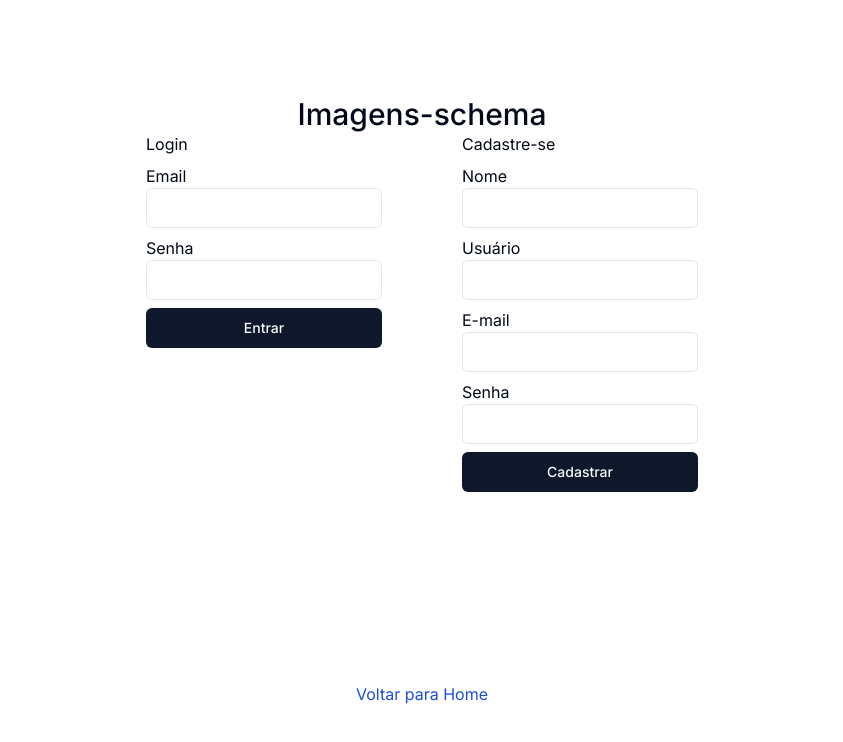
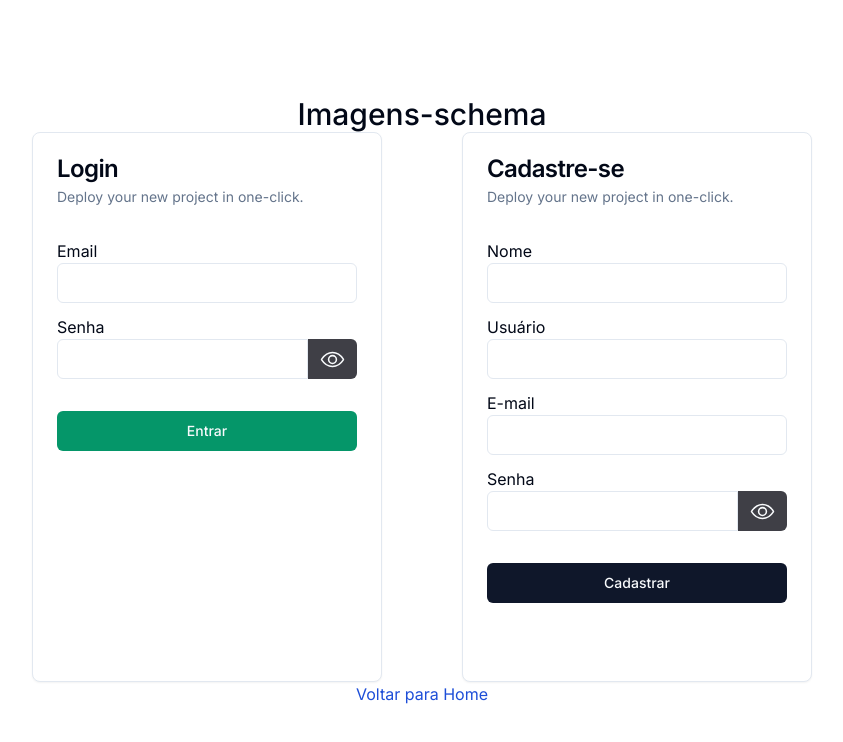
Before and after one commit to gabrielrieff/imagens-schema, a Next.js app: page /user in a window 1280 px wide. Shown: the top 742 px of the page, without its empty margins (218-1061 px from the left). Built offline with nearby package versions, Linux system fonts and the light colour scheme; no server answers.

Commit message:
add card component

```diff
--- a/src/components/FormLogin.tsx
+++ b/src/components/FormLogin.tsx
@@ -1,12 +1,24 @@
 import { z } from "zod";
+import { useContext, useState } from "react";
+import { AuthContext } from "~/context/context";
 import { useLoginSchema } from "./schema/schemaLogin";
+
+import {
+  Card,
+  CardContent,
+  CardDescription,
+  CardFooter,
+  CardHeader,
+  CardTitle,
+} from "./ui/card";
+import { Input } from "./ui/input";
 import { Button } from "./ui/button";
-import { Input } from "./ui/input";
-import { useContext } from "react";
-import { AuthContext } from "~/context/context";
+import { IoEyeOffOutline, IoEyeOutline } from "react-icons/io5";
 
 export const FormLogin = () => {
   const { signIn } = useContext(AuthContext);
+
+  const [invisiblePassword, setInvisiblePassword] = useState(true);
 
   const { handleSubmit, schema, errors, register } = useLoginSchema();
   type formDataProps = z.infer<typeof schema>;
@@ -17,36 +29,74 @@
     await signIn(email, password);
   };
 
+  function handleInvisiblePassword() {
+    setInvisiblePassword(!invisiblePassword);
+  }
+
   return (
+    <Card className="w-[350px] h-full">
       <form
         onSubmit={handleSubmit(authUser)}
         autoComplete="off"
         className="flex flex-col gap-2"
       >
-      <h1>Login</h1>
+        <CardHeader>
+          <CardTitle>Login</CardTitle>
+          <CardDescription>
+            Deploy your new project in one-click.
+          </CardDescription>
+        </CardHeader>
+        <CardContent className="flex flex-col justify-center gap-3">
           <label className="flex flex-col">
             <div className="flex flex-col">
               <span>Email</span>
               <Input autoComplete="off" {...register("email")} type="text" />
               {errors.email && (
-            <span className="text-red-700 font-semibold">
+                <span className="text-red-700 text-xs">
                   {errors.email.message}
                 </span>
               )}
             </div>
           </label>
           <label className="flex flex-col">
-        <div className="flex flex-col">
+            <div className="flex flex-col relative">
               <span>Senha</span>
-          <Input autoComplete="off" {...register("password")} type="text" />
+              <div className="flex">
+                <Input
+                  className="rounded-r-none"
+                  autoComplete="off"
+                  {...register("password")}
+                  type={`${invisiblePassword ? "password" : "text"}`}
+                />
+                <Button
+                  type="button"
+                  className="rounded-l-none px-3 bg-zinc-700"
+                  onClick={handleInvisiblePassword}
+                >
+                  {invisiblePassword === true ? (
+                    <IoEyeOutline size={25} />
+                  ) : (
+                    <IoEyeOffOutline size={25} />
+                  )}
+                </Button>
+              </div>
               {errors.password && (
-            <span className="text-red-700 font-semibold">
+                <span className="text-red-700 text-xs">
                   {errors.password.message}
                 </span>
               )}
             </div>
           </label>
-      <Button type="submit">Entrar</Button>
+        </CardContent>
+        <CardFooter>
+          <Button
+            type="submit"
+            className="bg-emerald-600 hover:bg-emerald-400 w-full"
+          >
+            Entrar
+          </Button>
+        </CardFooter>
       </form>
+    </Card>
   );
 };
--- a/src/components/FormRegister.tsx
+++ b/src/components/FormRegister.tsx
@@ -1,12 +1,25 @@
 import { z } from "zod";
+import { AuthContext } from "~/context/context";
+import { useContext, useState } from "react";
+
 import { useRegisterSchema } from "./schema/schemeRegister";
+
+import {
+  Card,
+  CardContent,
+  CardDescription,
+  CardFooter,
+  CardHeader,
+  CardTitle,
+} from "./ui/card";
 import { Button } from "./ui/button";
 import { Input } from "./ui/input";
-import { AuthContext } from "~/context/context";
-import { useContext } from "react";
+import { IoEyeOffOutline, IoEyeOutline } from "react-icons/io5";
 
 export const FormRegister = () => {
   const { createUser } = useContext(AuthContext);
+
+  const [invisiblePassword, setInvisiblePassword] = useState(true);
 
   const { handleSubmit, schema, errors, register } = useRegisterSchema();
   type formDataProps = z.infer<typeof schema>;
@@ -17,19 +30,31 @@
     await createUser({ email, name, password, user });
   };
 
+  function handleInvisiblePassword() {
+    setInvisiblePassword(!invisiblePassword);
+  }
+
   return (
+    <Card className="w-[350px] h-full">
       <form
         autoComplete="off"
         onSubmit={handleSubmit(registerUser)}
         className="flex flex-col gap-2"
       >
-      <h1>Cadastre-se</h1>
+        <CardHeader>
+          <CardTitle>Cadastre-se</CardTitle>
+          <CardDescription>
+            Deploy your new project in one-click.
+          </CardDescription>
+        </CardHeader>
+
+        <CardContent className="flex flex-col gap-3">
           <label className="flex flex-col">
             <div className="flex flex-col">
               <span>Nome</span>
               <Input autoComplete="off" {...register("name")} type="text" />
               {errors.name && (
-            <span className="text-red-700 font-semibold">
+                <span className="text-red-700 text-xs">
                   {errors.name.message}
                 </span>
               )}
@@ -41,7 +66,7 @@
               <span>Usuário</span>
               <Input autoComplete="off" {...register("user")} type="text" />
               {errors.user && (
-            <span className="text-red-700 font-semibold">
+                <span className="text-red-700 text-xs">
                   {errors.user.message}
                 </span>
               )}
@@ -53,7 +78,7 @@
               <span>E-mail</span>
               <Input autoComplete="off" {...register("email")} type="email" />
               {errors.email && (
-            <span className="text-red-700 font-semibold">
+                <span className="text-red-700 text-xs">
                   {errors.email.message}
                 </span>
               )}
@@ -63,16 +88,40 @@
           <label className="flex flex-col">
             <div className="flex flex-col">
               <span>Senha</span>
-          <Input autoComplete="off" {...register("password")} type="password" />
+              <div className="flex">
+                <Input
+                  className="rounded-r-none"
+                  autoComplete="off"
+                  {...register("password")}
+                  type={`${invisiblePassword ? "password" : "text"}`}
+                />
+                <Button
+                  type="button"
+                  className="rounded-l-none px-3 bg-zinc-700"
+                  onClick={handleInvisiblePassword}
+                >
+                  {invisiblePassword === true ? (
+                    <IoEyeOutline size={25} />
+                  ) : (
+                    <IoEyeOffOutline size={25} />
+                  )}
+                </Button>
+              </div>
               {errors.password && (
-            <span className="text-red-700 font-semibold">
+                <span className="text-red-700 text-xs">
                   {errors.password.message}
                 </span>
               )}
             </div>
           </label>
+        </CardContent>
 
-      <Button type="submit">Cadastrar</Button>
+        <CardFooter>
+          <Button type="submit" className="w-full">
+            Cadastrar
+          </Button>
+        </CardFooter>
       </form>
+    </Card>
   );
 };
--- /dev/null
+++ b/src/components/ui/card.tsx
@@ -0,0 +1,79 @@
+import * as React from "react"
+
+import { cn } from "~/lib/utils"
+
+const Card = React.forwardRef<
+  HTMLDivElement,
+  React.HTMLAttributes<HTMLDivElement>
+>(({ className, ...props }, ref) => (
+  <div
+    ref={ref}
+    className={cn(
+      "rounded-lg border bg-card text-card-foreground shadow-sm",
+      className
+    )}
+    {...props}
+  />
+))
+Card.displayName = "Card"
+
+const CardHeader = React.forwardRef<
+  HTMLDivElement,
+  React.HTMLAttributes<HTMLDivElement>
+>(({ className, ...props }, ref) => (
+  <div
+    ref={ref}
+    className={cn("flex flex-col space-y-1.5 p-6", className)}
+    {...props}
+  />
+))
+CardHeader.displayName = "CardHeader"
+
+const CardTitle = React.forwardRef<
+  HTMLParagraphElement,
+  React.HTMLAttributes<HTMLHeadingElement>
+>(({ className, ...props }, ref) => (
+  <h3
+    ref={ref}
+    className={cn(
+      "text-2xl font-semibold leading-none tracking-tight",
+      className
+    )}
+    {...props}
+  />
+))
+CardTitle.displayName = "CardTitle"
+
+const CardDescription = React.forwardRef<
+  HTMLParagraphElement,
+  React.HTMLAttributes<HTMLParagraphElement>
+>(({ className, ...props }, ref) => (
+  <p
+    ref={ref}
+    className={cn("text-sm text-muted-foreground", className)}
+    {...props}
+  />
+))
+CardDescription.displayName = "CardDescription"
+
+const CardContent = React.forwardRef<
+  HTMLDivElement,
+  React.HTMLAttributes<HTMLDivElement>
+>(({ className, ...props }, ref) => (
+  <div ref={ref} className={cn("p-6 pt-0", className)} {...props} />
+))
+CardContent.displayName = "CardContent"
+
+const CardFooter = React.forwardRef<
+  HTMLDivElement,
+  React.HTMLAttributes<HTMLDivElement>
+>(({ className, ...props }, ref) => (
+  <div
+    ref={ref}
+    className={cn("flex items-center p-6 pt-0", className)}
+    {...props}
+  />
+))
+CardFooter.displayName = "CardFooter"
+
+export { Card, CardHeader, CardFooter, CardTitle, CardDescription, CardContent }
```
Lines whose indentation alone changed are shown as unchanged.
